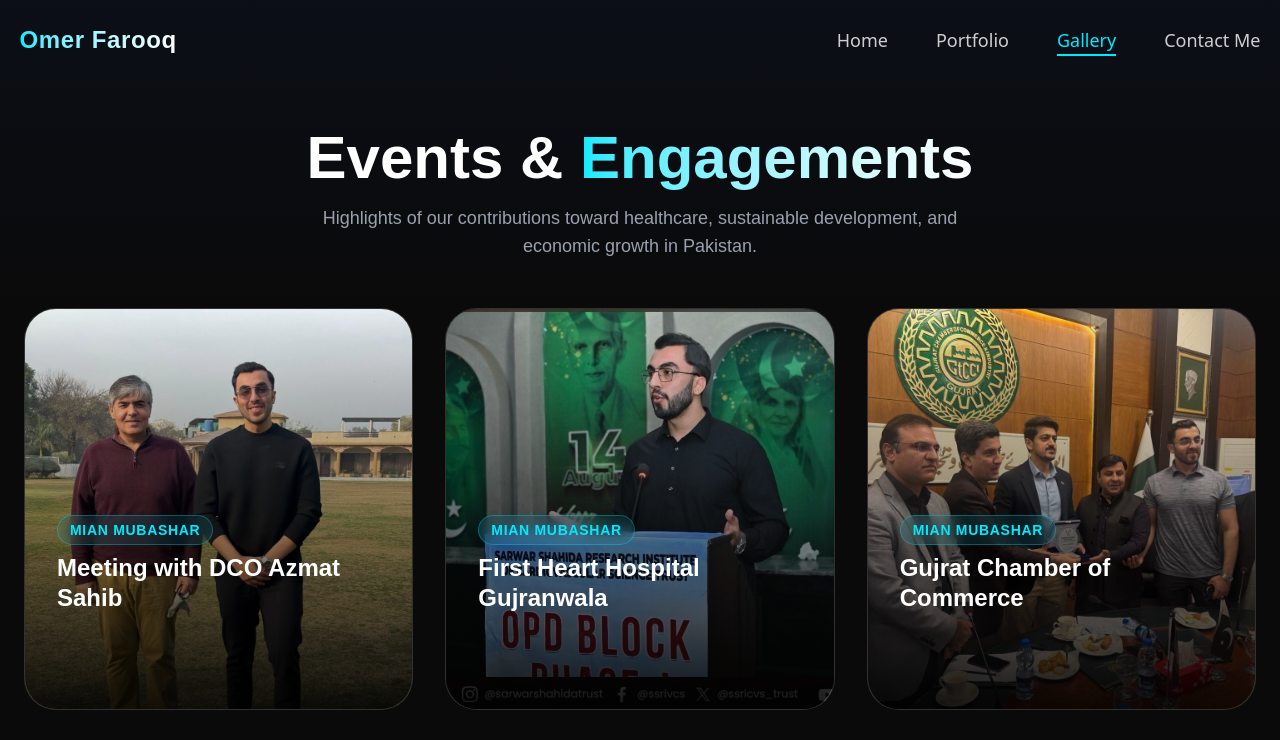
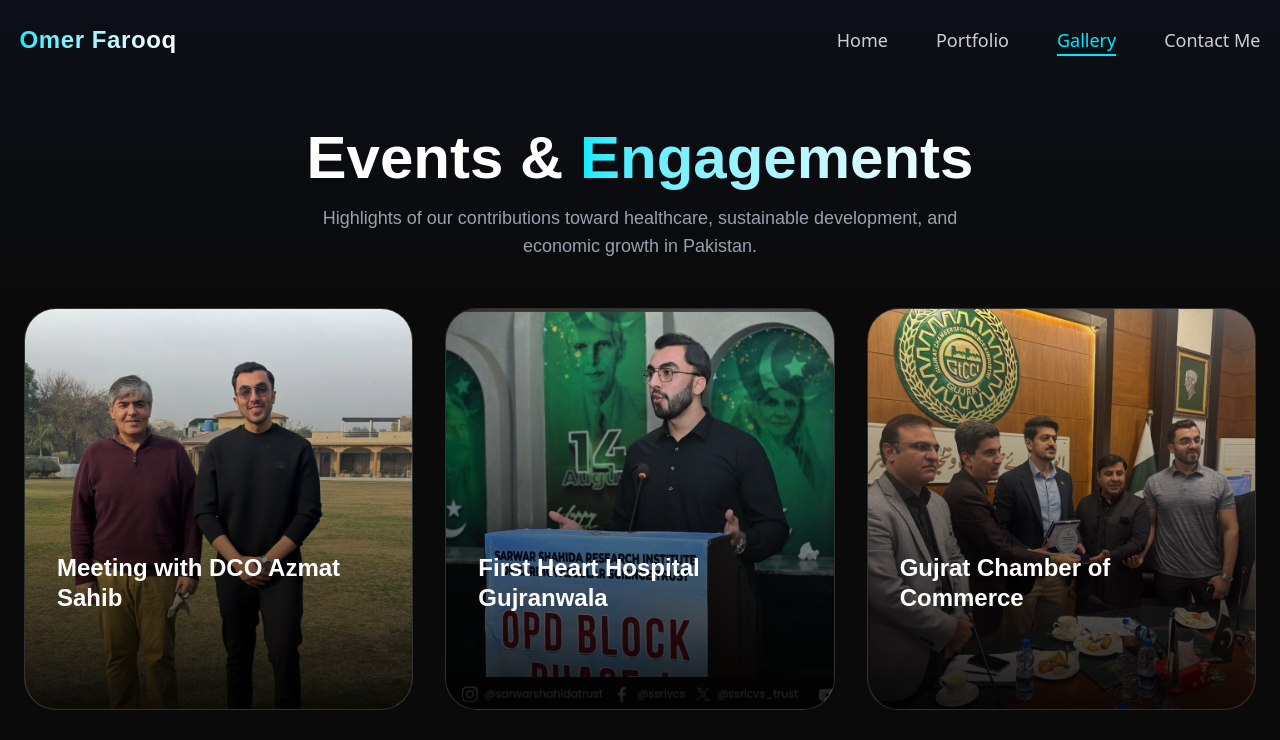
Before and after one commit to Mubasharsmartcomputing/ceo-portfolio-cm-holding, a React (Vite) app: page /gallery in a window 1280 px wide. Shown: the top 740 px of the page. Built offline with nearby package versions, Linux system fonts and the light colour scheme; grey boxes are pictures that could not be loaded.

Commit message:
fix: Adjust icon sizes in PortfolioList and StrategicBusinessProjects for consistency

```diff
--- a/src/components/PortfolioList.tsx
+++ b/src/components/PortfolioList.tsx
@@ -15,7 +15,7 @@ const PortfolioList = () => {
                             {/* Content Side */}
                             <div className="flex-1">
                                 <h2 className="font-pathway font-semibold text-[31.09px] flex items-center gap-4 mb-1">
-                                    <div className="w-[50px] h-[50px] flex-shrink-0 flex items-center justify-center">
+                                    <div className={`${index === 0 ? 'w-[50px] h-[50px]' : 'w-[80px] h-[80px]'} flex-shrink-0 flex items-center justify-center`}>
                                         <img
                                             src={card.icon}
                                             alt={`${card.title} icon`}
--- a/src/components/StrategicBusinessProjects.tsx
+++ b/src/components/StrategicBusinessProjects.tsx
@@ -37,7 +37,7 @@ const StrategicBusinessProjects = () => {
                             {/* Content Side */}
                             <div className="flex-1">
                                 <h2 className="font-pathway font-semibold text-[31.09px] flex items-center gap-4 mb-1">
-                                    <div className="w-[50px] h-[50px] flex-shrink-0 flex items-center justify-center">
+                                    <div className="w-[80px] h-[80px] flex-shrink-0 flex items-center justify-center">
                                         <img
                                             src={card.icon}
                                             alt={`${card.title} icon`}
--- a/src/pages/Gallery.tsx
+++ b/src/pages/Gallery.tsx
@@ -43,9 +43,7 @@ const GalleryPage = () => {
               <div className="absolute inset-0 bg-gradient-to-t from-black/90 via-black/40 to-transparent opacity-100 transition-opacity duration-300 flex flex-col justify-end p-8">
                 <div className="translate-y-4 group-hover:translate-y-0 transition-transform duration-300">
                   <div className="flex items-center justify-between mb-2">
-                    <span className="text-[#00EAFF] text-sm font-semibold tracking-wider uppercase border border-[#00EAFF]/30 px-3 py-1 rounded-full bg-[#00EAFF]/10 backdrop-blur-sm">
-                      {item.author}
-                    </span>
+
                   </div>
 
                   <h3 className="text-2xl font-bold text-white mb-2 leading-tight">
```
